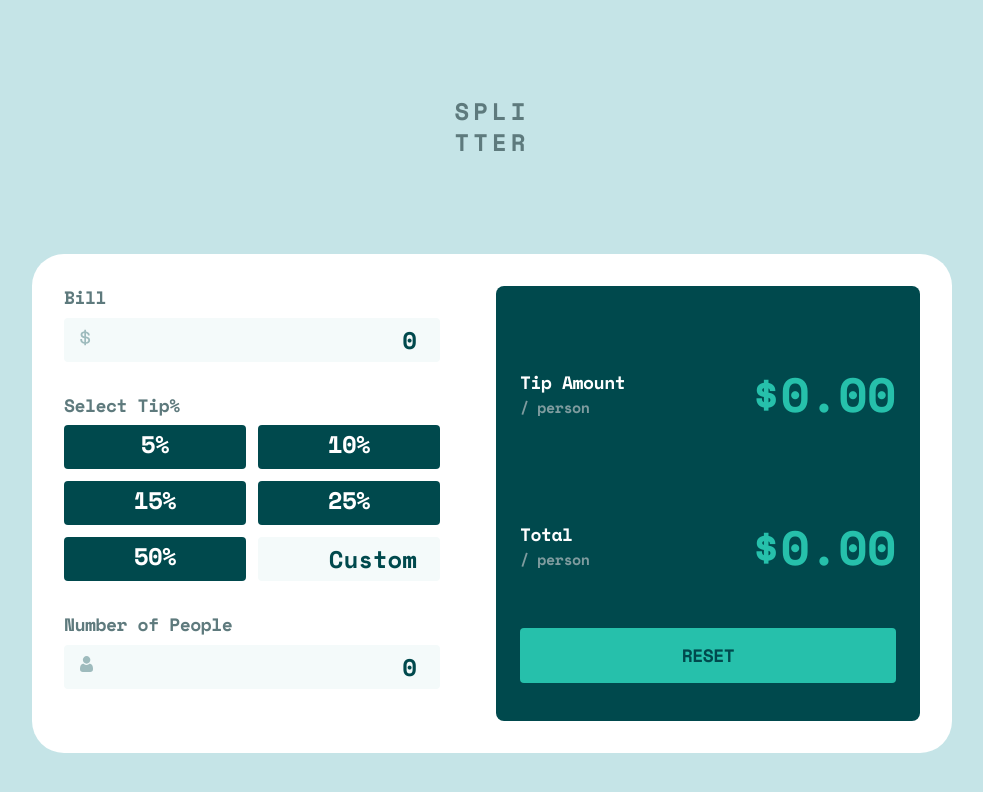
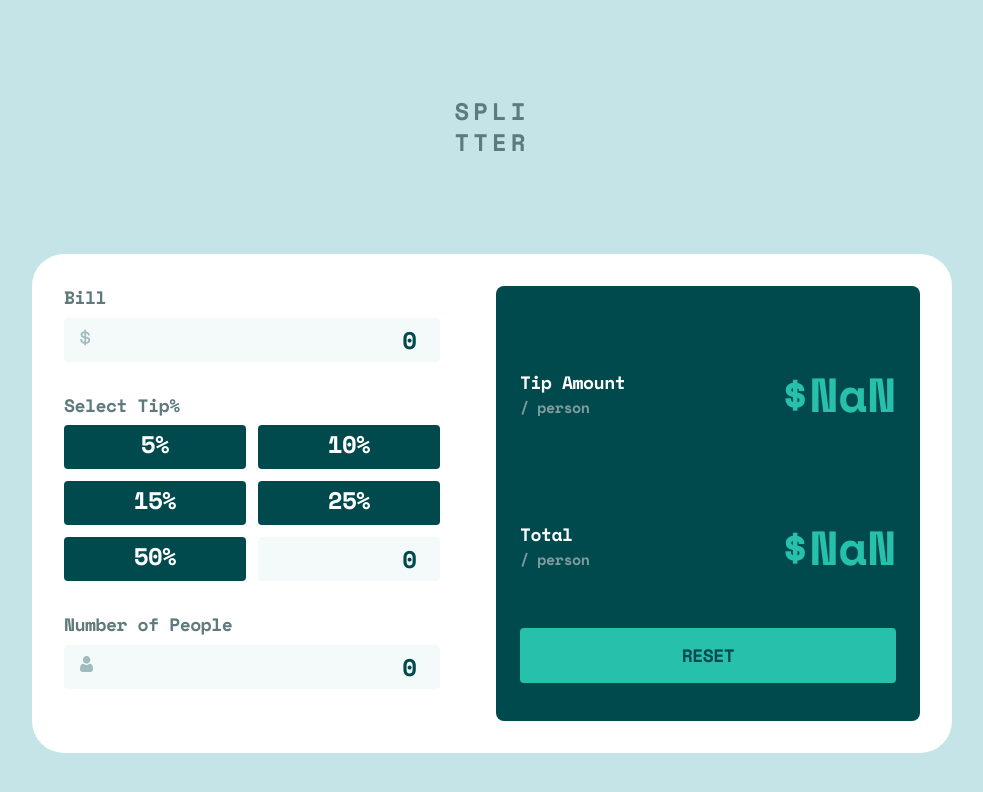
Before and after one commit to indigoscipio/tip-calculator-v1, a website: page index.html in a window 1280 px wide. Both pictures are taken after a click on the element "RESET". Shown: the whole page, without its empty margins (148-1131 px from the left). Drawn offline with nearby package versions, Linux system fonts and the light colour scheme.

Commit message:
added a reset functionality

```diff
--- a/index.html
+++ b/index.html
@@ -96,7 +96,7 @@
           </div>
           <h2 class="info__result" id="result-total">$0.00</h2>
         </div>
-        <div class="button button--reset">RESET</div>
+        <div class="button button--reset" id="button-reset">RESET</div>
       </div>
     </div>
     <!-- Bill
--- a/main.js
+++ b/main.js
@@ -1,17 +1,18 @@
 let inputBill = document.querySelector("input#bill");
 let inputPeople = document.querySelector("input#people");
-let inputPeopleCustom = document.querySelector("#tip-custom");
+let inputTipCustom = document.querySelector("#tip-custom");
 let tipOptions = document.querySelectorAll(`input[type="radio"]`);
 let resultAmount = document.querySelector("#result-amount");
 let resultTotal = document.querySelector("#result-total");
+let btnReset = document.querySelector("#button-reset");
 
-let bill;
-let tipPercentage;
-let people;
-let tip;
-let tipPerPerson;
-let total;
-let totalPerPerson;
+let bill = 0;
+let tipPercentage = 0;
+let people = 0;
+let tip = 0;
+let tipPerPerson = 0;
+let total = 0;
+let totalPerPerson = 0;
 
 inputBill.addEventListener("change", () => {
   if (inputBill.value <= 0) {
@@ -31,14 +32,14 @@ inputPeople.addEventListener("change", () => {
   }
 });
 
-inputPeopleCustom.addEventListener("change", () => {
+inputTipCustom.addEventListener("change", () => {
   tipOptions.forEach((element) => {
     element.checked = false;
   });
-  if (inputPeopleCustom.value <= 0) {
+  if (inputTipCustom.value <= 0) {
     alert("Custom tip can't be less than 0, FOOL!!");
   } else {
-    tipPercentage = +inputPeopleCustom.value;
+    tipPercentage = +inputTipCustom.value;
     updateResult();
   }
 });
@@ -48,6 +49,24 @@ tipOptions.forEach((element) => {
     tipPercentage = +element.value;
     updateResult();
   });
+});
+
+function resetCalc() {
+  bill = 0;
+  inputBill.value = 0;
+  tipPercentage = 0;
+  inputTipCustom.value = 0;
+  tipOptions.forEach((element) => {
+    element.checked = false;
+  });
+  pepole = 0;
+  inputPeople.value = 0;
+
+  updateResult();
+}
+
+btnReset.addEventListener("click", () => {
+  resetCalc();
 });
 
 function updateResult() {
```
